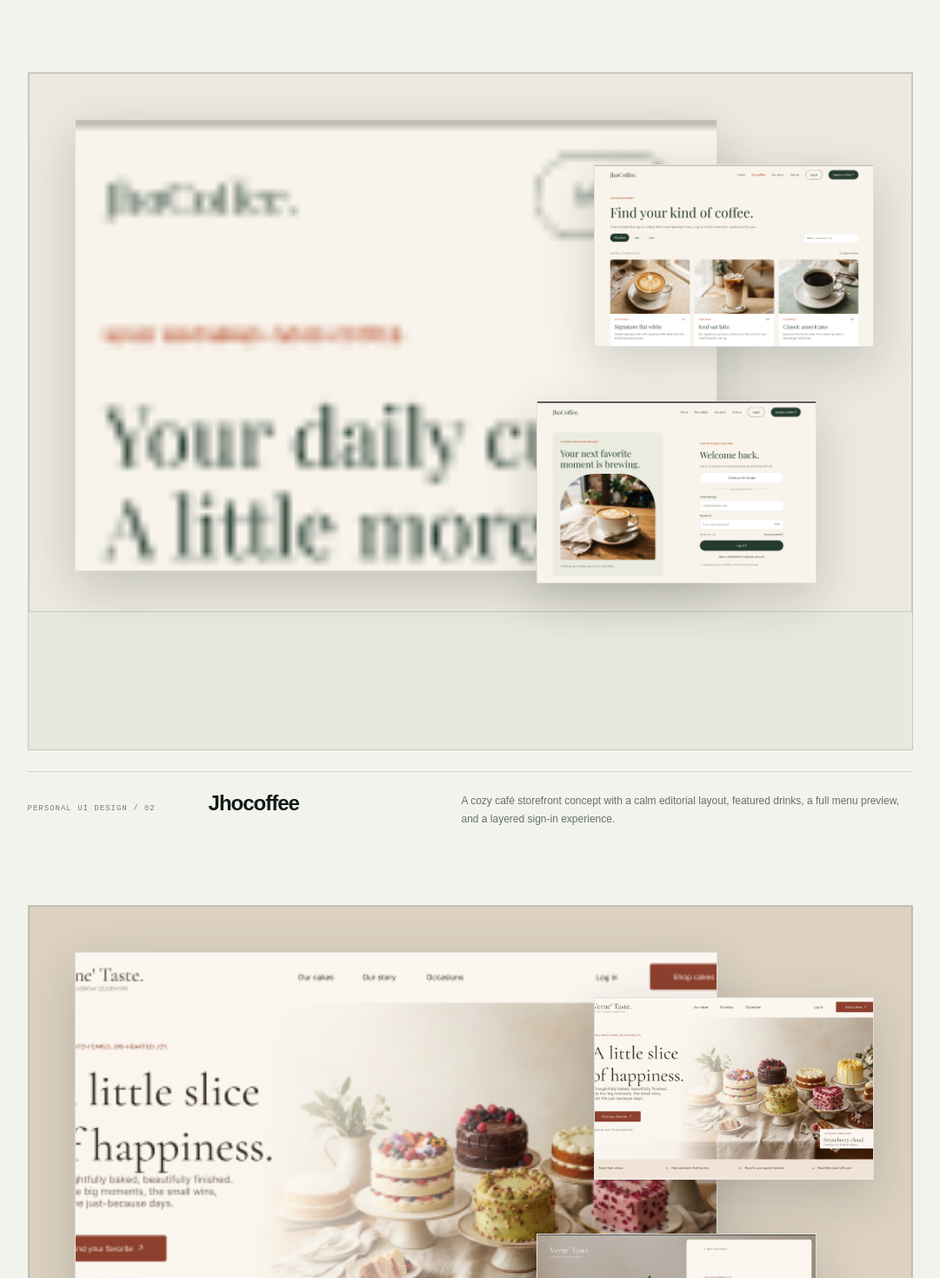
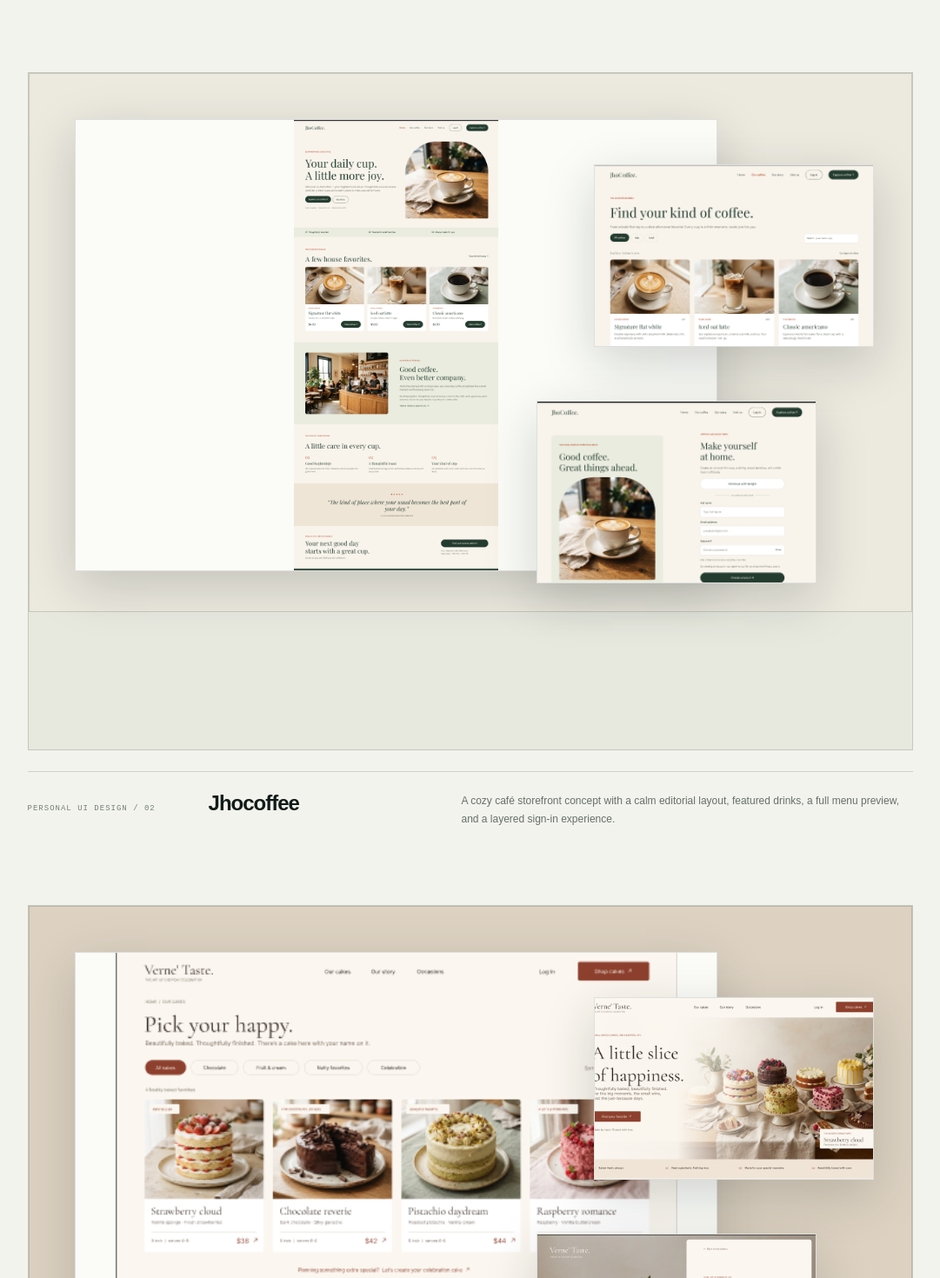
Before and after one commit to vernecles12/jhoverne-portfolio, a Next.js app: page / in a window 1280 px wide. Shown: the part 3680-5150 px from the top of the page at 87% size, without its empty margins (99-1180 px from the left). Built offline with nearby package versions, Linux system fonts and the light colour scheme.

Commit message:
Sharpen UI galleries and link Verne Figma

```diff
--- a/app/globals.css
+++ b/app/globals.css
@@ -205,8 +205,8 @@ a:hover .arrow-icon { transform: translate(2px, -2px); }
 .screenshot-board { min-height: 620px; background: #e7e9df; overflow: visible; }
 .screenshot-gallery { position: absolute; inset: 34px; }
 .screenshot { display: block; object-fit: cover; border: 1px solid rgba(16,27,24,.12); box-shadow: 0 18px 55px rgba(16,27,24,.18); background: #fbfcf8; }
-.screenshot-main { position: absolute; width: 78%; height: 520px; left: 2%; top: 18px; object-position: top center; z-index: 1; }
-.screenshot-detail { position: absolute; width: 34%; height: 210px; object-position: top center; z-index: 3; }
+.screenshot-main { position: absolute; width: 78%; height: 520px; left: 2%; top: 18px; object-position: top center; z-index: 1; object-fit: contain; background: #fbfcf8; }
+.screenshot-detail { position: absolute; width: 34%; height: 210px; object-position: top center; z-index: 3; object-fit: cover; image-rendering: -webkit-optimize-contrast; }
 .screenshot-detail-one { right: 1%; top: 70px; }
 .screenshot-detail-two { right: 8%; bottom: -2px; }
 .petal-board { background: #e7e9df; }
--- a/app/page.tsx
+++ b/app/page.tsx
@@ -303,9 +303,9 @@ export default function Home() {
 				>
 					<div className="design-board screenshot-board jhocoffee-gallery-board" aria-label="Jhocoffee public UI screenshots">
 						<div className="screenshot-gallery">
-							<img className="screenshot screenshot-main" src="/JhoCoffee%20(2).png" alt="Jhocoffee desktop storefront" />
+							<img className="screenshot screenshot-main" src="/JhoCoffee%20(6).png" alt="Jhocoffee desktop storefront" />
 							<img className="screenshot screenshot-detail screenshot-detail-one" src="/JhoCoffee%20(3).png" alt="Jhocoffee coffee menu" />
-							<img className="screenshot screenshot-detail screenshot-detail-two" src="/JhoCoffee%20(5).png" alt="Jhocoffee account interface" />
+							<img className="screenshot screenshot-detail screenshot-detail-two" src="/JhoCoffee%20(4).png" alt="Jhocoffee account interface" />
 						</div>
 					</div>
 
@@ -366,7 +366,7 @@ export default function Home() {
 				>
 					<div className="design-board screenshot-board verne-gallery-board" aria-label="Verne Tastes public UI screenshots">
 						<div className="screenshot-gallery">
-							<img className="screenshot screenshot-main" src="/Verne%27%20Tastes%20(2).png" alt="Verne Tastes storefront" />
+							<img className="screenshot screenshot-main" src="/Verne%27%20Tastes%20(1).png" alt="Verne Tastes storefront" />
 							<img className="screenshot screenshot-detail screenshot-detail-one" src="/Verne%27%20Tastes%20(3).png" alt="Verne Tastes cake collection" />
 							<img className="screenshot screenshot-detail screenshot-detail-two" src="/Verne%27%20Tastes%20(5).png" alt="Verne Tastes account interface" />
 						</div>
@@ -415,6 +415,7 @@ export default function Home() {
 					<p>
 						A warm artisan bakery concept combining elegant cake photography,
 						curated product cards, celebratory storytelling, and a layered account panel.
+						<a className="case-study-link" href="https://www.figma.com/design/NloAW4LVuFRC5HWgb0xNik/Untitled?node-id=0-1&amp;t=Jh0QiKCQ4IHSoEsE-1" target="_blank" rel="noreferrer"><strong>Explore it ↗</strong></a>
 					</p>
 				</div>
 
```
